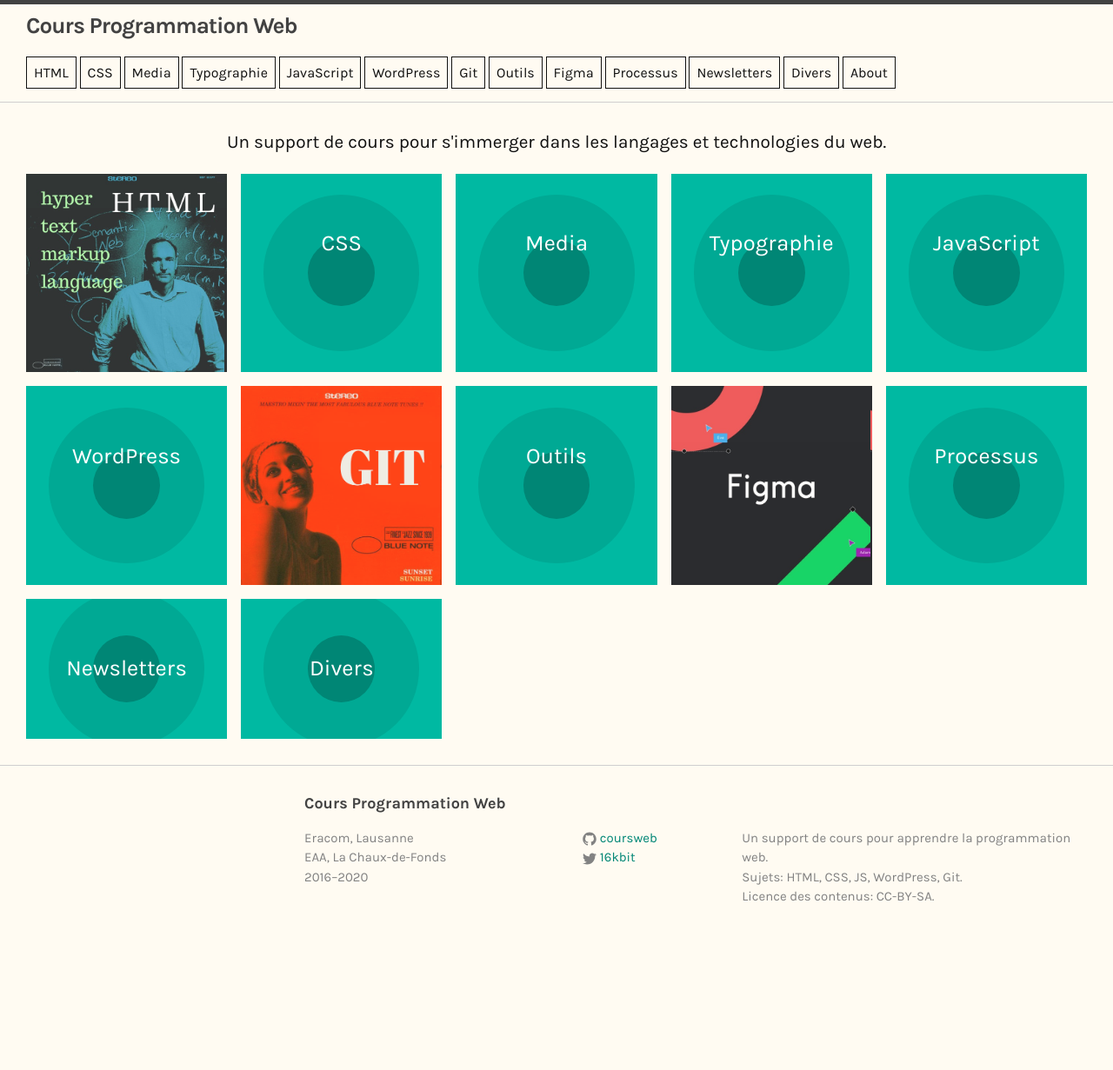
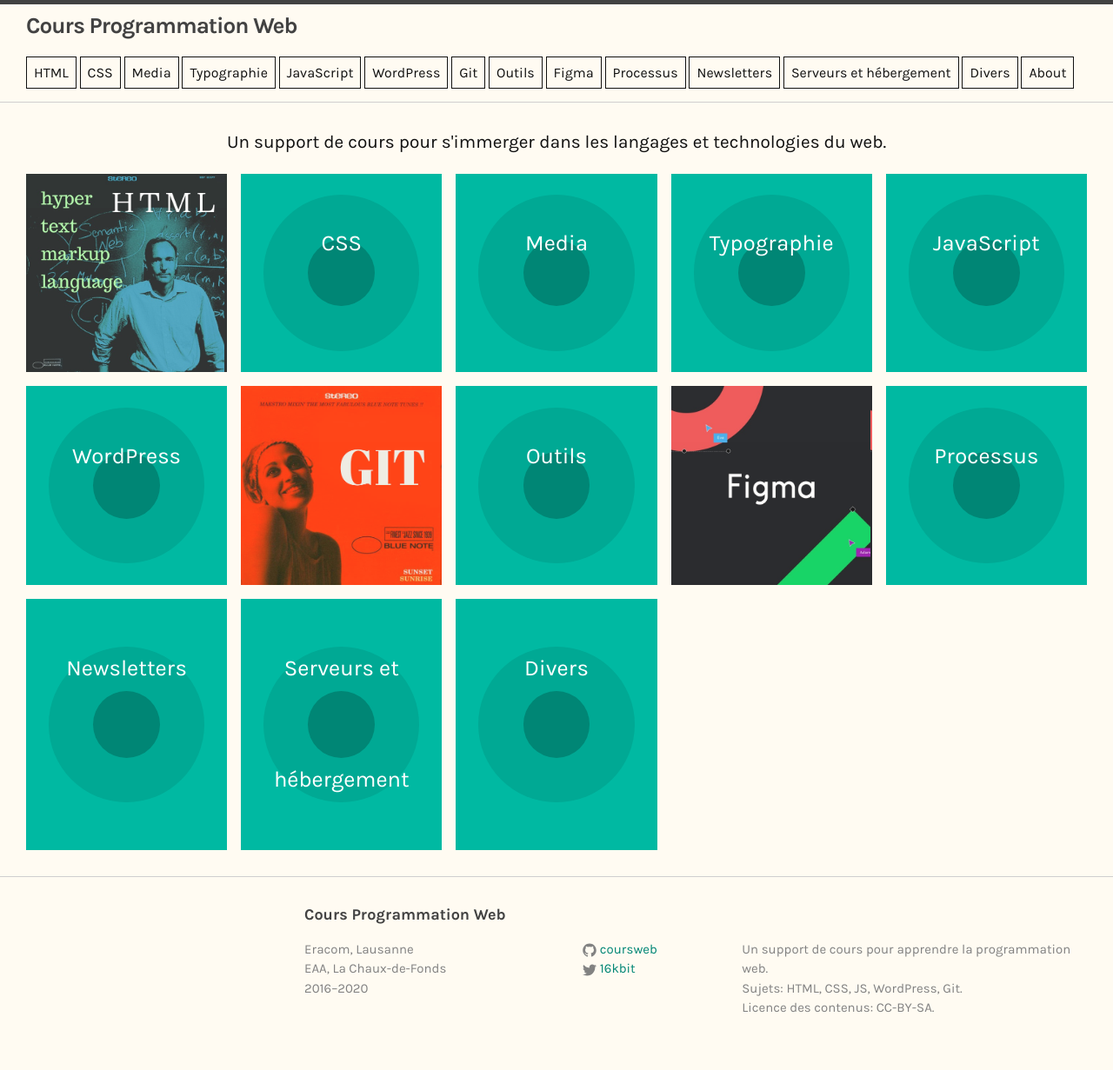
Before and after one commit to coursweb/coursweb.github.io, a Jekyll site: the page built from index.html, in a window 1280 px wide. Shown: the whole page at 87% size. Built offline with Jekyll 4.4.1, drawn with Linux system fonts in a browser that asks for light colours; before the commit the page ends 1103 px from its top, so only the background shows below that.

Commit message:
lien vers cours Serveurs

```diff
--- a/_config.yml
+++ b/_config.yml
@@ -60,6 +60,8 @@
    url: processus
  - title: Newsletters
    url: newsletters
+ - title: Serveurs et hébergement
+   url: serveurs
  - title: Divers
    url: divers
 
```
